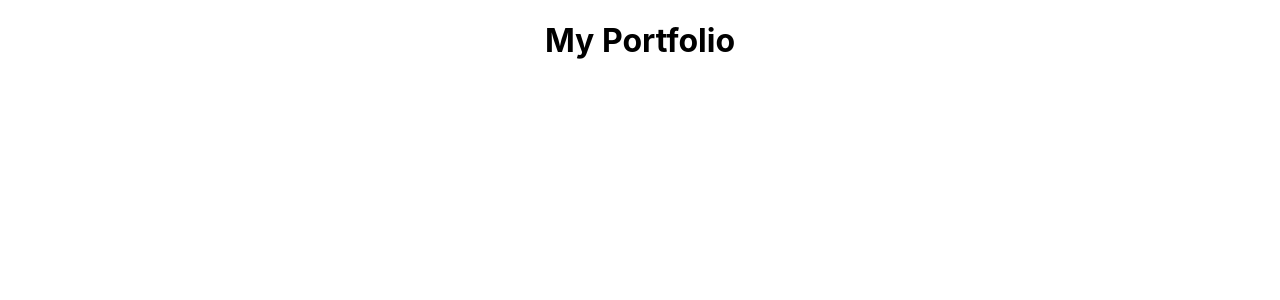
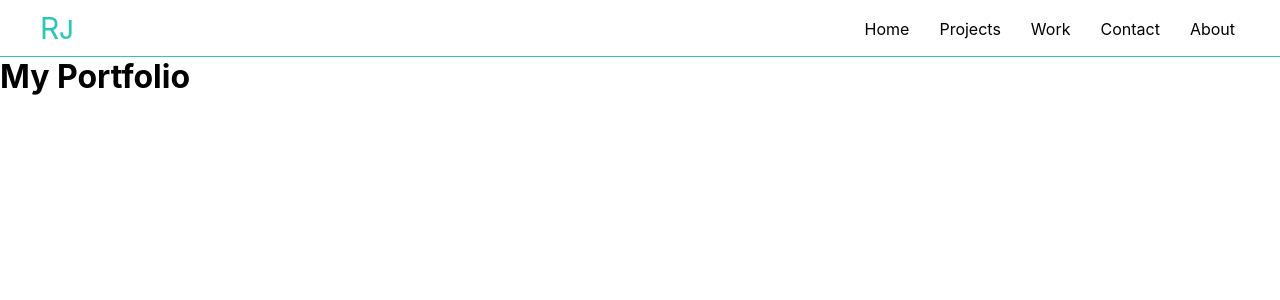
Before and after one commit to w3villa-rahul-jain/Portfolio, a React (Create React App) app: page / in a window 1280 px wide. Shown: the top 300 px of the page. Built offline with nearby package versions, Linux system fonts and the light colour scheme.

Commit message:
Navbar for Desktop Done

```diff
--- a/package.json
+++ b/package.json
@@ -8,6 +8,7 @@
     "@testing-library/user-event": "^13.5.0",
     "react": "^18.2.0",
     "react-dom": "^18.2.0",
+    "react-router-dom": "^6.6.1",
     "react-scripts": "5.0.1",
     "web-vitals": "^2.1.4"
   },
--- a/src/App.css
+++ b/src/App.css
@@ -1,38 +1,15 @@
-.App {
-  text-align: center;
+*{
+  margin: 0;
+  padding: 0;
+  box-sizing: border-box;
 }
 
-.App-logo {
-  height: 40vmin;
-  pointer-events: none;
+
+li{
+  list-style-type: none;
 }
 
-@media (prefers-reduced-motion: no-preference) {
-  .App-logo {
-    animation: App-logo-spin infinite 20s linear;
-  }
+.link{
+  text-decoration: none;
+  color: inherit;
 }
-
-.App-header {
-  background-color: #282c34;
-  min-height: 100vh;
-  display: flex;
-  flex-direction: column;
-  align-items: center;
-  justify-content: center;
-  font-size: calc(10px + 2vmin);
-  color: white;
-}
-
-.App-link {
-  color: #61dafb;
-}
-
-@keyframes App-logo-spin {
-  from {
-    transform: rotate(0deg);
-  }
-  to {
-    transform: rotate(360deg);
-  }
-}
--- a/src/App.js
+++ b/src/App.js
@@ -1,10 +1,17 @@
 import './App.css';
+import Navbar from './Components/Navbar';
+import { BrowserRouter } from 'react-router-dom';
 
 function App() {
+
+
   return (
-    <div className="App">
-      <h1>My Portfolio</h1>
-    </div>
+    <BrowserRouter>
+      <div className="App">
+        <Navbar/>
+        <h1>My Portfolio</h1>
+      </div>
+    </BrowserRouter>
   );
 }
 
--- /dev/null
+++ b/src/Components/Navbar.css
@@ -0,0 +1,44 @@
+:root {
+  --main-color: #2ec4b6;
+  --green: #1e555c;
+}
+
+.navbar {
+  display: flex;
+  justify-content: space-between;
+  align-items: center;
+  flex-wrap: wrap;
+  padding: 10px 40px;
+  border-bottom: 0.1px solid var(--main-color);
+}
+
+.nav-logo p {
+  font-size: 25px;
+  font-weight: 500;
+  color: var(--main-color);
+}
+
+.nav-logo p::first-letter {
+  font-size: 30px;
+  font-weight: 400;
+  color: var(--main-color);
+}
+
+.navbar .list-itemm {
+  display: flex;
+  flex-wrap: wrap;
+  gap: 20px;
+  font-size: 18px;
+}
+
+.navbar .list-itemm li .link {
+  padding: 5px;
+  font-size: 16px;
+  text-transform: capitalize;
+}
+
+.navbar .list-itemm li .link:hover {
+  border-bottom: 2px solid var(--main-color);
+  border-top: 2px solid var(--main-color);
+  border-radius: 10px;
+}
--- /dev/null
+++ b/src/Components/Navbar.js
@@ -0,0 +1,25 @@
+import React from 'react'
+import { Link } from 'react-router-dom'
+import './Navbar.css'
+
+
+const Navbar = (props) => {
+  return (
+    <div className="navbar">
+      <div className="nav-logo">
+        <p>RJ</p>
+      </div>
+      <div>
+        <ul className="list-itemm">
+          <li><Link className="link" to="/main">Home</Link></li>
+          <li><Link className="link" to="/main1">Projects</Link></li>
+          <li><Link className="link" to="/main2">Work</Link></li>
+          <li><Link className="link" to="/main3">Contact</Link></li>
+          <li><Link className="link" to="/main4">About</Link></li>
+        </ul>
+      </div>
+    </div>
+  )
+}
+
+export default Navbar
```
Also changed, not shown: 1 other file (tests, documents, lock files or other folders).
